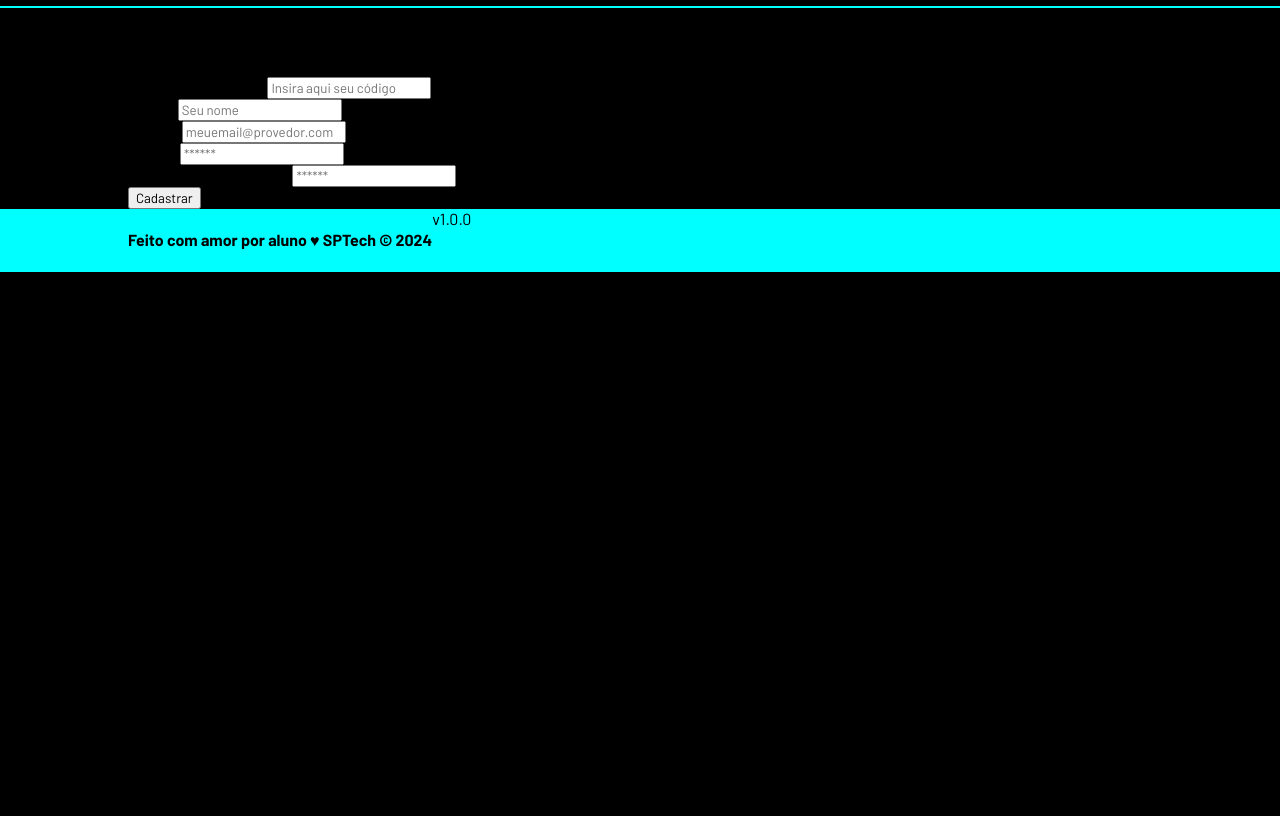
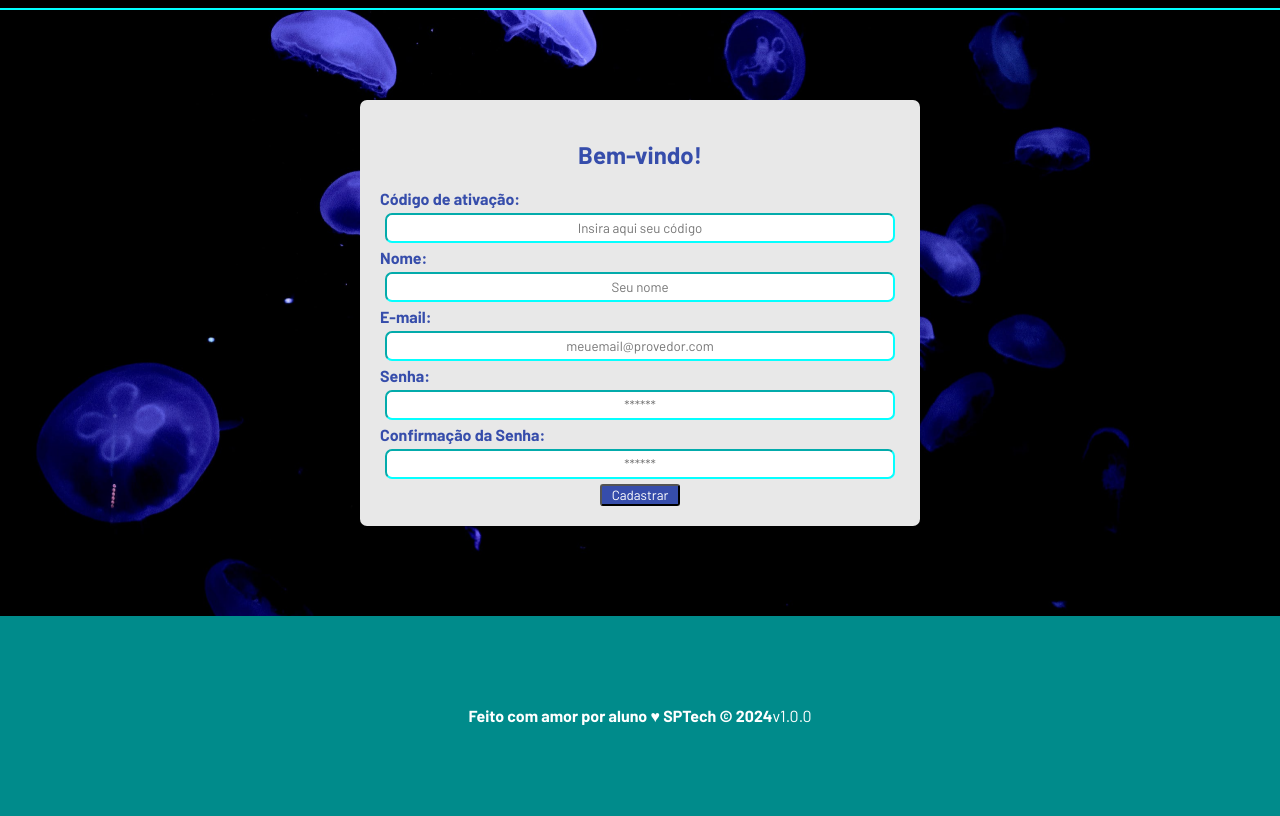
Before and after one commit to EmilieGutierrez06/Aquatech, a plain HTML site: page cadastro.html in a window 1280 px wide. Shown: the part 75-891 px from the top of the page. Before the commit the page ends 800 px from the top, so only its background shows below. Drawn offline with Linux system fonts and the light colour scheme.

Commit message:
subindo atividade concluida

```diff
--- a/styles/style.css
+++ b/styles/style.css
@@ -1,18 +1,26 @@
+
+
+/* IMPORTANDO FONTE DE UMA BIBLIOTECA */
 @import url('https://fonts.googleapis.com/css2?family=Barlow:ital,wght@0,100;0,200;0,300;0,400;0,500;0,600;0,700;0,800;0,900;1,100;1,200;1,300;1,400;1,500;1,600;1,700;1,800;1,900&display=swap');
 
-* {
-    font-family: "Barlow",'Courier New', Courier, monospace;
+*{
+    font-family: 'barlow';
 }
-
-
 
 body {
     background: black;
     margin: 0;
+    padding: 0;
 }
 
 .header {
     border-bottom: solid aqua 2px;
+}
+
+.titulo {
+    color: #32b9cd;
+    width: fit-content;
+    border-bottom: 2px solid #32b9cd;
 }
 
 .header .container .titulo {
@@ -25,7 +33,6 @@ body {
     list-style-type: none;
     display: flex;
     width: 350px;
-
     justify-content: space-around;
 }
 
@@ -36,41 +43,43 @@ body {
 
 .navbar a {
     color: yellow;
+
     text-decoration: none;
-
 }
 
 .container {
     display: flex;
+    width: 80%;
     margin: auto;
-    width: 80%;
 }
 
-.header .container{
-    justify-content:
-    space-between;
+.header .container {
+    justify-content: space-between;
     align-items: center;
 }
 
-/* banner */
-
-.banner{
+/* ADICIONANDO BACKGROUND IMG */
+.banner {
     background-image: url(../assets/imgs/bg-jelly-fish-para-home.png);
     height: 500px;
     color: white;
+}
 
-}
 .banner .container {
     width: 500px;
     height: 100%;
     align-items: center;
 }
-.banner.container p {
+
+.banner .container p {
     font-size: 54px;
 }
-.banner.container p span{
-    font-weight: 800;
+
+.banner .container p span {
+    font-weight: bold;
 }
+
+/* SOCIAL */
 
 .social {
     background: white;
@@ -92,31 +101,117 @@ body {
     justify-content: space-evenly;
 }
 
-.box{
+.box {
     display: flex;
     flex-direction: column;
-
     align-items: center;
 }
 
-.box p{
+.box p {
     text-align: center;
 }
 
 .box h4 {
-    color: crimson;
-    font-weight: 600;
+    color: 364dab;
+    font-weight: 900;
+}
+/* MONTANDO CSS DO FOOTER */
+
+.footer {
+    background: darkcyan;
 }
 
-
-.footer{
-    background: aqua;
-
-}
-.footer.container{
+.footer .container {
     justify-content: center;
     align-items: center;
     color: white;
 
-    height: 200px;
+
+    height: 200px
 }
+
+/* PAGINA DO LOGIN */
+
+.login {
+    background-image: url(../assets/imgs/bg-jelly-fish-para_outras_pags.png);
+}
+
+.container {
+    display: flex;
+    justify-content: center;
+    align-items: center;
+}
+
+.login .card-login {
+    width: 520px;
+    background-color: #e8e8e8;
+    border-radius: 7px;
+    margin: 150px;
+    padding: 20px;
+}
+
+.container .card-login h2 {
+    color: #364dab;
+    text-align: center;
+}
+
+.formulario {
+    display: flex;
+    flex-direction: column;
+}
+
+.formulario .campo {
+    display: flex;
+    flex-direction: column;
+    color: #364dab;
+    font-weight: bold;
+}
+
+.botao {
+    background: #364dab;
+    color: white;
+    border-radius: 3px;
+    display: flex;
+    width: 80px;
+    justify-content: center;
+    align-self: center;
+}
+
+.login .campo input::placeholder {
+    text-align: center;
+}
+
+#senha_input, #email_input {
+    border-radius: 7px;
+    border-color: #05ffff;
+    padding: 5px;
+    margin: 5px;
+}
+
+/* CADASTRO */
+
+.login .container {
+    display: flex;
+    justify-content: center;
+    align-items: center;
+}
+
+.login .card-cadastro {
+    width: 520px;
+    background-color: #e8e8e8;
+    border-radius: 7px;
+    margin: 90px;
+    padding: 20px;
+}
+
+.container .card-cadastro h2 {
+    color: #364dab;
+    text-align: center;
+}
+
+#codigo_input, #nome_input, #confirmacao_senha_input {
+    border-radius: 7px;
+    border-color: #05ffff;
+    padding: 5px;
+    margin: 5px;
+}
```
Also changed, not shown: index.html (+8 -10 lines), login.html (+1 -0 lines).
